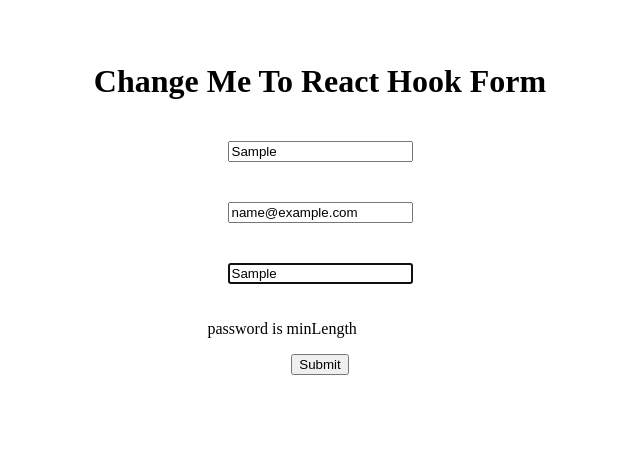
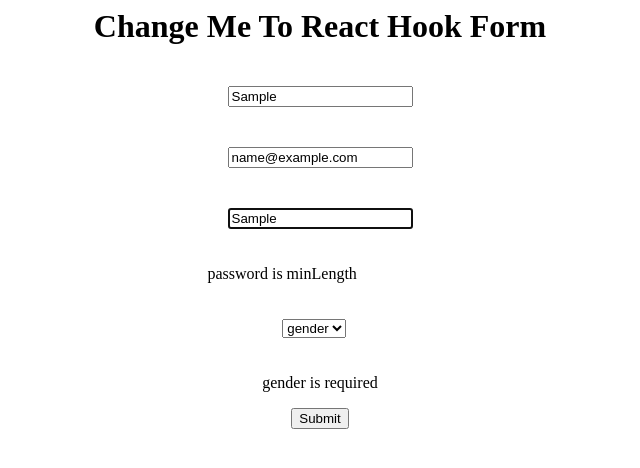
Before and after one commit to program-training/react-hook-forms-akiva1132, a React (Vite) app: page / in a window 1280 px wide. Both pictures are taken after typing "Sample", "name@example.com", "Sample" into the empty fields and a click on the button "Submit". Shown: the top 468 px of the page, without its empty margins (320-960 px from the left). Built offline with nearby package versions, Linux system fonts and the light colour scheme.

Commit message:
add bonus

```diff
--- a/src/components/RegularForm.tsx
+++ b/src/components/RegularForm.tsx
@@ -1,21 +1,27 @@
-import { useState, ChangeEvent, FormEvent } from 'react';
+import { useState, ChangeEvent, FormEvent } from "react";
 import { useForm } from "react-hook-form";
 
-import "./RegularForm.css"
-import React from 'react';
+import "./RegularForm.css";
+import React from "react";
 
 interface FormData {
   username: string;
   email: string;
   password: string;
+  gender: string;
 }
 
-
+interface Props {
+  field: string;
+  messege: any;
+}
+const errorMassege = (props: Props) => {
+  return <p>{`${props.field} ${props.messege}`}</p>;
+};
 
 export function App() {
   const { register, handleSubmit } = useForm();
-  const onSubmit = data => console.log(data);
-
+  const onSubmit = (data: any) => console.log(data);
 
   return (
     <form onSubmit={handleSubmit(onSubmit)}>
@@ -30,13 +36,17 @@
   );
 }
 
-
 function RegularForm() {
-  const { register, formState: { errors }, handleSubmit } = useForm();
+  const {
+    register,
+    formState: { errors },
+    handleSubmit,
+  } = useForm();
   const [formData, setFormData] = useState<FormData>({
-    username: '',
-    email: '',
-    password: '',
+    username: "",
+    email: "",
+    password: "",
+    gender: "",
   });
 
   const handleChange = (e: ChangeEvent<HTMLInputElement>) => {
@@ -53,51 +63,93 @@
   };
 
   return (
-    <form id='form' onSubmit={handleSubmit(onSubmit)}>
+    <form id="form" onSubmit={handleSubmit(onSubmit)}>
       <h1>Change Me To React Hook Form</h1>
       <div>
         <input
           type="text"
           id="username"
-          placeholder='Enter UserName'
-          {...register("username", { required: true, minLength: 2 })}
+          placeholder="Enter UserName"
+          {...register("username", {
+            required: { value: true, message: "is required" },
+            minLength: { value: 4, message: "is minLength" },
+          })}
           value={formData.username}
           onChange={handleChange}
           aria-invalid={errors.username ? "true" : "false"}
         />
-        {errors.username?.type === 'required' && <p role="alert">First name is required</p>}
-        {errors.username?.type === 'minLength' && <p role="alert">First name is minLength</p>}
-
+        {errors.username
+          ? errorMassege({
+              field: "username",
+              messege: errors.username?.message,
+            })
+          : null}
       </div>
 
       <div>
         <input
           type="text"
           id="email"
-          placeholder='Enter Email'
-          {...register("email", { required: true, minLength: 4, pattern: /^[a-zA-Z0-9._%+-]+@[a-zA-Z0-9.-]+\.[a-zA-Z]{2,}$/ })}
+          placeholder="Enter Email"
+          {...register("email", {
+            required: { value: true, message: "is required" },
+            minLength: { value: 4, message: "is minLength" },
+            pattern: {
+              value: /^[a-zA-Z0-9._%+-]+@[a-zA-Z0-9.-]+\.[a-zA-Z]{2,}$/,
+              message: "is unsupported",
+            },
+          })}
           value={formData.email}
           onChange={handleChange}
           aria-invalid={errors.email ? "true" : "false"}
         />
-        {errors.email?.type === 'required' && <p role="alert">email is required</p>}
-        {errors.email?.type === 'minLength' && <p role="alert">email is pattern</p>}
+        {errors.email
+          ? errorMassege({ field: "email", messege: errors.email.message })
+          : null}
       </div>
 
       <div>
         <input
           type="text"
           id="password"
-          placeholder='Enter Password'
-          {...register("password", { required: true, minLength: 8, maxLength: 20, pattern: /(?=.*\d)(?=.*[A-Z])(?=.*[a-z])(?=.*[!@#$%^&*(),.?":{}|<>])/ })}
+          placeholder="Enter Password"
+          {...register("password", {
+            required: { value: true, message: "is required" },
+            minLength: { value: 8, message: "is minLength" },
+            maxLength: { value: 20, message: "is maxLength" },
+            pattern: {
+              value:
+                /(?=.*\d)(?=.*[A-Z])(?=.*[a-z])(?=.*[!@#$%^&*(),.?":{}|<>])/,
+              message: "is unsupported",
+            },
+          })}
           value={formData.password}
           onChange={handleChange}
           aria-invalid={errors.password ? "true" : "false"}
         />
-        {errors.password?.type === 'required' && <p role="alert">password is required</p>}
-        {errors.password?.type === 'minLength' && <p role="alert">password is minLength</p>}
-        {errors.password?.type === 'maxLength' && <p role="alert">password is maxLength</p>}
-        {errors.password?.type === 'pattern' && <p role="alert">password is pattern</p>}
+        {errors.password
+          ? errorMassege({
+              field: "password",
+              messege: errors.password.message,
+            })
+          : null}
+      </div>
+      <div>
+        <select
+          {...register("gender", {
+            required: { value: true, message: "is required" },
+          })}
+          name="gender"
+          onChange={(v) => handleChange(v)}
+          value={formData.gender}
+          id="">
+          <option value="">gender</option>
+          <option value="male">male</option>
+          <option value="famale">famale</option>
+        </select>
+        {errors.gender
+          ? errorMassege({ field: "gender", messege: errors.gender.message })
+          : null}
       </div>
       <button type="submit">Submit</button>
     </form>
```
